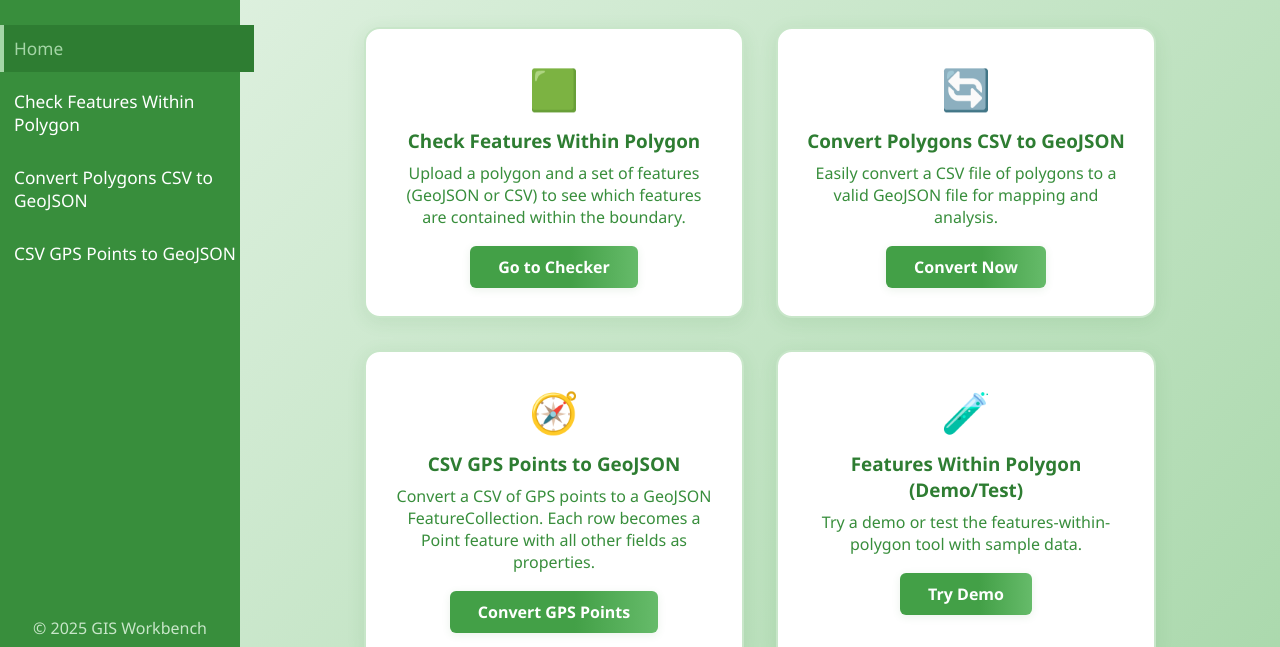
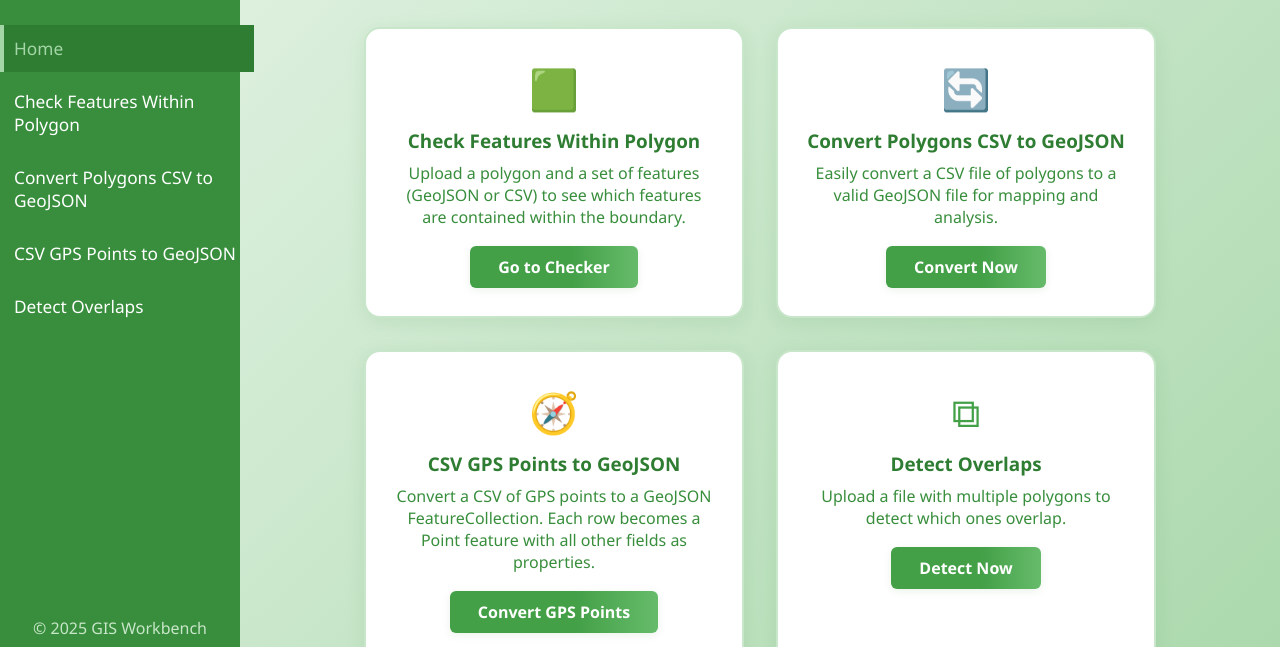
Before and after one commit to elias-avenger/gis_work, a plain HTML site: page index.html in a window 1280 px wide. Shown: the part 149-796 px from the top of the page. Drawn offline with Linux system fonts and the light colour scheme.

Commit message:
Added the detect overlap option

```diff
--- a/index.html
+++ b/index.html
@@ -16,6 +16,7 @@
             <a href="features_within_polygon.html" class="nav-link" id="nav-features">Check Features Within Polygon</a>
             <a href="polygons_csv_geojson.html" class="nav-link" id="nav-csv">Convert Polygons CSV to GeoJSON</a>
             <a href="gps_points_csv_geojson.html" class="nav-link" id="nav-gps">CSV GPS Points to GeoJSON</a>
+            <a href="detect_overlaps.html" class="nav-link" id="nav-overlaps">Detect Overlaps</a>
         </div>
         <div class="sidebar-footer">&copy; 2025 GIS Workbench</div>
     </nav>
@@ -46,10 +47,10 @@
                     <a class="feature-link" href="gps_points_csv_geojson.html">Convert GPS Points</a>
                 </div>
                 <div class="feature-card">
-                    <div class="feature-icon">🧪</div>
-                    <div class="feature-title">Features Within Polygon (Demo/Test)</div>
-                    <div class="feature-desc">Try a demo or test the features-within-polygon tool with sample data.</div>
-                    <a class="feature-link" href="features_within_polygon.html">Try Demo</a>
+                    <div class="feature-icon">⧉</div>
+                    <div class="feature-title">Detect Overlaps</div>
+                    <div class="feature-desc">Upload a file with multiple polygons to detect which ones overlap.</div>
+                    <a class="feature-link" href="detect_overlaps.html">Detect Now</a>
                 </div>
             </div>
         </main>
```
